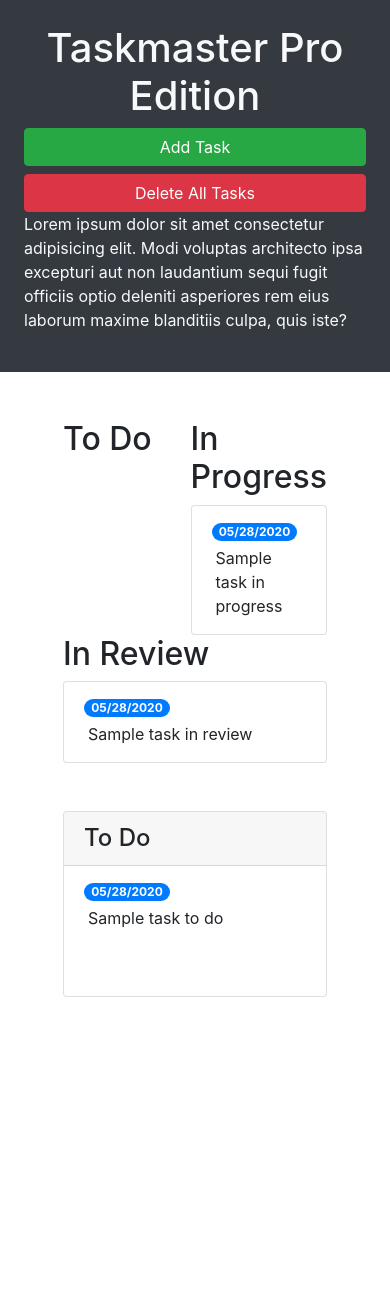
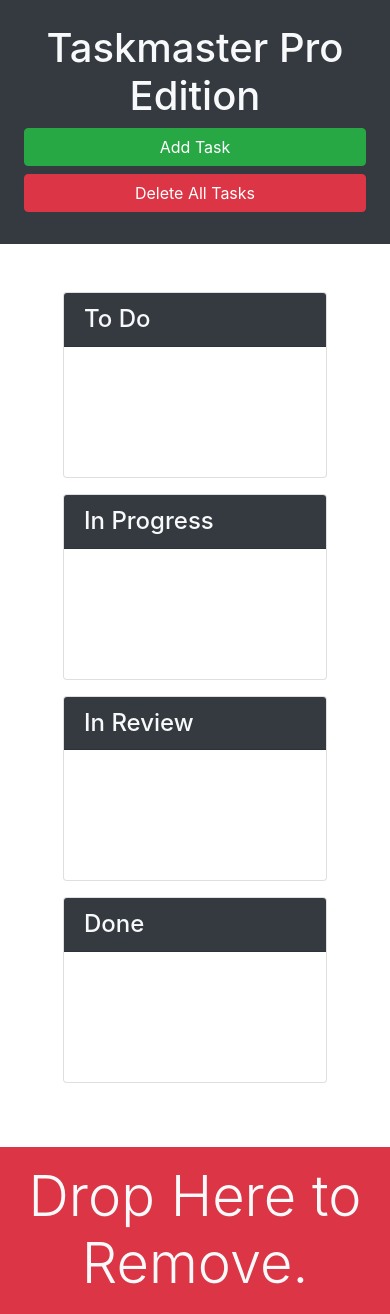
Before and after one commit to ChandanD2002/taskmaster-pro, a plain HTML site: page index.html in a window 390 px wide. Before the commit the page ends 1061 px from the top, so only its background shows below. Drawn offline with nearby package versions, Linux system fonts and the light colour scheme.

Commit message:
added bootstrap

```diff
--- a/index.html
+++ b/index.html
@@ -1,97 +1,99 @@
-<!DOCTYPE html>
-<html lang="en">
-
-<head>
+<html lang="en"><head>
   <meta charset="UTF-8">
   <meta name="viewport" content="width=device-width, initial-scale=1.0">
   <meta http-equiv="X-UA-Compatible" content="ie=edge">
   <link rel="stylesheet" href="https://cdnjs.cloudflare.com/ajax/libs/twitter-bootstrap/4.3.1/css/bootstrap.min.css">
-  <link rel="stylesheet" href="./assets/css/style.css" />
+  <link rel="stylesheet" href="./assets/css/style.css">
   <title>Taskmaster Pro</title>
 </head>
 
 <body>
 
   <div class="row min-vh-100 no-gutters">
-    <header class="col-12 col-lg-3 bg-dark text-light d-flex flex-column p-4 p-lg-3">
-      <h1 class="text-center">Taskmaster Pro Edition</h1>
-      <button id="create-task" class="btn btn-block btn-success" data-toggle="modal" data-target="#task-form-modal">Add
-        Task</button>
-      <button id="remove-tasks" class="btn btn-block btn-danger">Delete All Tasks</button>
-      <p class="mt-auto">Lorem ipsum dolor sit amet consectetur adipisicing elit. Modi voluptas architecto ipsa
-        excepturi aut non
-        laudantium sequi fugit officiis optio deleniti asperiores rem eius laborum maxime blanditiis culpa, quis iste?
-      </p>
+    <header class="col-12 col-lg-3 bg-dark text-light sticky-top d-flex flex-column p-4 p-lg-3">
+      <div>
+        <h1 class="text-center"><span class="oi oi-task d-inline d-lg-none"></span>
+          Taskmaster Pro Edition</h1>
+        <div class="ml-md-auto w-100 w-md-auto">
+          <button id="create-task" class="btn btn-block btn-success" data-toggle="modal" data-target="#task-form-modal">Add Task</button>
+          <button id="remove-tasks" class="btn btn-block btn-danger mb-2 mb-md-4">Delete All Tasks</button>
+        </div>
+      </div>
+      <p class="mt-auto d-none d-lg-block">Lorem ipsum dolor sit amet consectetur adipisicing elit. Modi voluptas
+        architecto ipsa
+        excepturi aut non laudantium sequi fugit officiis optio deleniti asperiores rem eius laborum maxime blanditiis
+        culpa, quis iste?</p>
     </header>
-    <main class="col-12 col-lg-9">
+    <main class="col-12 col-lg-9 d-flex flex-column">
       <div class="m-5 row justify-content-around">
-        <!-- todo start -->
-        <div class="col">
-          <h2>To Do</h2>
-          <ul id="list-toDo" class="list-group"></ul>
-        </div>
-        <!-- todo end -->
-        <!-- in progress start -->
-        <div class="col">
-          <h2>In Progress</h2>
-          <ul id="list-inProgress" class="list-group">
-            <li class="list-group-item">
-              <span class="badge badge-primary badge-pill">05/28/2020</span>
-              <p class="m-1">Sample task in progress</p>
-            </li>
-          </ul>
-        </div>
-        <!-- in progress end -->
-        <!-- in review start -->
-        <div class="col-12">
-          <h2>In Review</h2>
-          <ul id="list-inReview" class="list-group">
-            <li class="list-group-item">
-              <span class="badge badge-primary badge-pill">05/28/2020</span>
-              <p class="m-1">Sample task in review</p>
-            </li>
-          </ul>
-        </div>
-        <!-- in review end -->
-        <!-- done start -->
+          <!--  -->
           <div class="col-12 col-md-6 col-xl-3 mb-3">
             <div class="card">
-            <h4 class="card-header">
+              <h4 class="card-header bg-dark text-light">
                 To Do
               </h4>
               <ul id="list-toDo" class="list-group list-group-flush">
-              <li class="list-group-item">
-                <span class="badge badge-primary badge-pill">05/28/2020</span>
-                <p class="m-1">Sample task to do</p>
-              </li>
               </ul>
             </div>
           </div>
-        <!-- done end -->
+          <!--  -->
+          <div class="col-12 col-md-6 col-xl-3 mb-3">
+            <div class="card">
+              <h4 class="card-header bg-dark text-light">
+                In Progress
+              </h4>
+              <ul id="list-inProgress" class="list-group list-group-flush">
+              </ul>
+            </div>
+          </div>
+          <!--  -->
+          <div class="col-12 col-md-6 col-xl-3 mb-3">
+            <div class="card">
+              <h4 class="card-header bg-dark text-light">
+                In Review
+              </h4>
+              <ul id="list-inReview" class="list-group list-group-flush">
+              </ul>
+            </div>
+          </div>
+          <!--  -->
+          <div class="col-12 col-md-6 col-xl-3 mb-3">
+            <div class="card">
+              <h4 class="card-header bg-dark text-light">
+                Done
+              </h4>
+              <ul id="list-done" class="list-group list-group-flush">
+              </ul>
+            </div>
+          </div>
+      </div>
+      <div class="mt-auto" id="trash">
+        <div class="w-100 bg-danger p-3 text-center text-light display-4">
+          Drop Here to Remove.
+        </div>
       </div>
     </main>
   </div>
 
   <!-- Modal -->
-  <div class="modal fade" id="task-form-modal" tabindex="-1" role="dialog" aria-labelledby="task-form-modal"
-    aria-hidden="true">
+  <div class="modal fade" id="task-form-modal" tabindex="-1" role="dialog" aria-labelledby="task-form-modal" aria-hidden="true">
     <div class="modal-dialog modal-dialog-centered" role="document">
       <div class="modal-content">
         <div class="modal-header">
           <h5 class="modal-title" id="task-form-modal">Add New Task</h5>
           <button type="button" class="close" data-dismiss="modal" aria-label="Close">
-            <span aria-hidden="true">&times;</span>
+            <span aria-hidden="true">×</span>
           </button>
         </div>
         <div class="modal-body">
           <form>
             <div class="form-group">
               <label for="modalTaskDescription">Task description</label>
-              <textarea id="modalTaskDescription" rows="3" class="form-control"></textarea>
+              <textarea class="form-control" id="modalTaskDescription" rows="3"></textarea>
             </div>
             <div class="form-group">
               <label for="modalDueDate">Due date</label>
-              <input type="text" class="form-control" id="modalDueDate" placeholder="mm/dd/yyyy" autocomplete="off" />
+              <input type="text" class="form-control" id="modalDueDate" placeholder="mm/dd/yyyy" autocomplete="off">
             </div>
           </form>
         </div>
@@ -107,6 +109,6 @@
   <script src="https://cdnjs.cloudflare.com/ajax/libs/popper.js/1.15.0/umd/popper.min.js"></script>
   <script src="https://cdnjs.cloudflare.com/ajax/libs/twitter-bootstrap/4.3.1/js/bootstrap.min.js"></script>
   <script src="./assets/js/script.js"></script>
-</body>
 
-</html>
+
+</body></html>
```
Also changed, not shown: assets/js/script.js (+5 -6 lines). Lines whose indentation alone changed are shown as unchanged.
